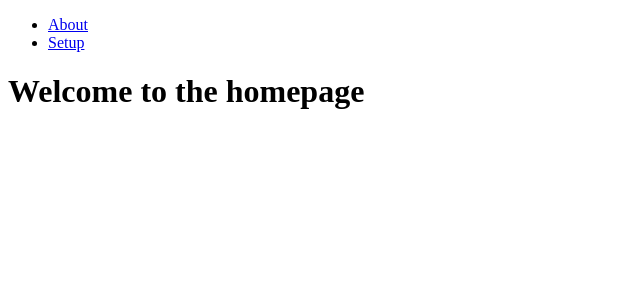
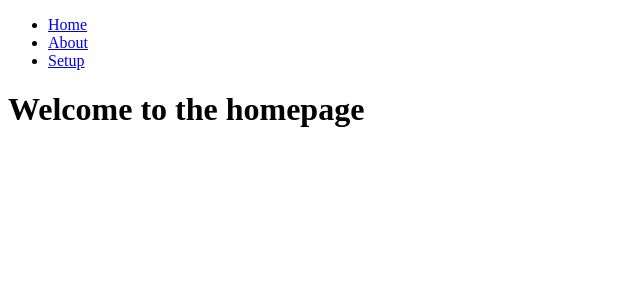
Before and after one commit to vives-project-xp/low-voltage-UPS, a Nuxt app in the folder frontend/: page / in a window 1280 px wide. Shown: the top 300 px of the page, without its empty margins (0-640 px from the left). Built offline with nearby package versions, Linux system fonts and the light colour scheme.

Commit message:
added link back to homepage

```diff
--- a/frontend/components/AppHeader.vue
+++ b/frontend/components/AppHeader.vue
@@ -2,6 +2,7 @@
     <header>
         <nav>
             <ul>
+                <li><NuxtLink to="/">Home</NuxtLink></li>
                 <li><NuxtLink to="/about">About</NuxtLink></li>
                 <li><NuxtLink to="/setup">Setup</NuxtLink></li>
             </ul>
```
